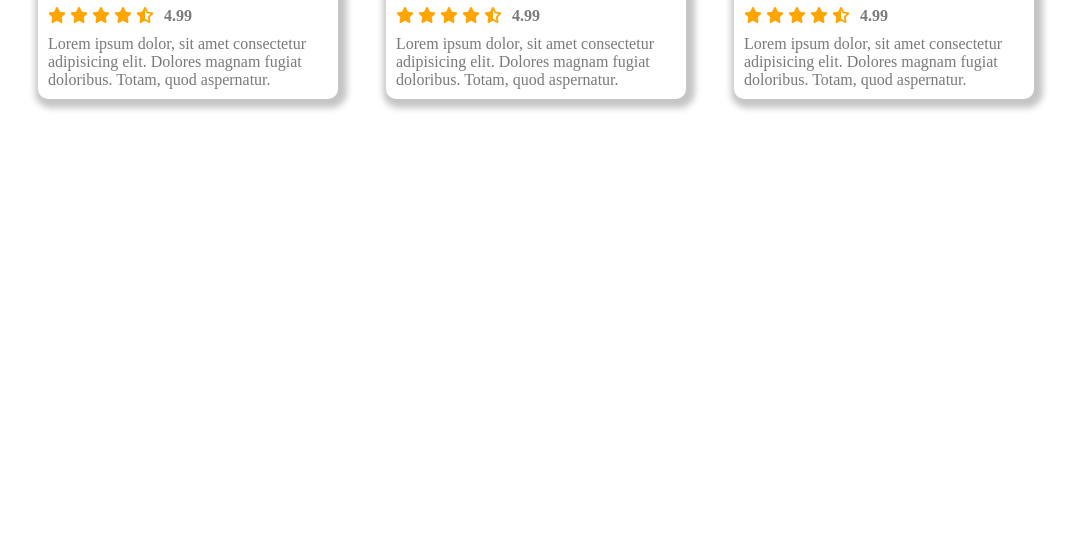
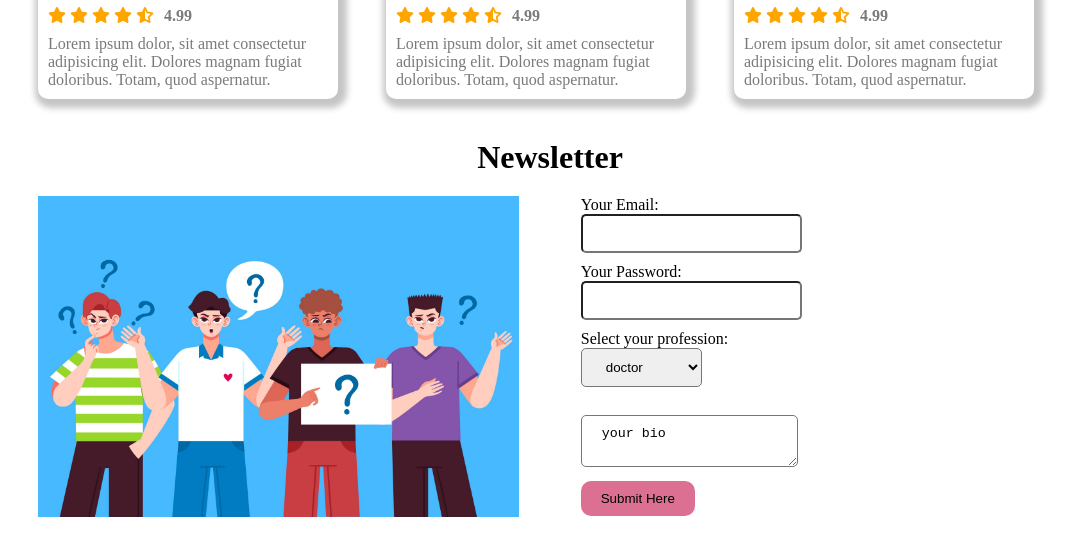
Before and after one commit to Taanveer22/electric-builders, a plain HTML site: page index.html in a window 1280 px wide. Shown: the part 1318-1873 px from the top of the page, without its empty margins (90-1167 px from the left). Before the commit the page ends 1457 px from the top, so only its background shows below. Drawn offline with Linux system fonts and the light colour scheme.

Commit message:
alhamdulliah newsletter section done

```diff
--- a/css/responsive.css
+++ b/css/responsive.css
@@ -10,6 +10,10 @@
 
     .cards-container {
         grid-template-columns: repeat(2, 1fr);
+    }
+
+    .nl-container{
+        flex-direction: column;
     }
 
 
@@ -48,4 +52,16 @@
 
     }
 
+    .nl-container{
+        flex-direction: column;
+    }
+
+    .nl-pic{
+        width: 100%;
+    }
+
+    .nl-form{
+        width: 100%;
+    }
+
 }
--- a/css/style.css
+++ b/css/style.css
@@ -1,17 +1,23 @@
 /* shared css styles */
-*{
+* {
     margin: 0;
     padding: 0;
     box-sizing: border-box;
 }
 
+.common-title {
+    font-size: xx-large;
+    text-align: center;
+    margin-bottom: 20px;
+}
+
 /* header css styles */
-.header-section{
+.header-section {
     background-color: rgb(71, 85, 105);
     margin-bottom: 40px;
 }
 
-.navbar{
+.navbar {
     max-width: 1024px;
     margin: 0 auto;
     display: flex;
@@ -20,12 +26,12 @@
     padding: 20px;
 }
 
-.menu-container{
+.menu-container {
     display: flex;
     gap: 10px;
 }
 
-.menu-btn{
+.menu-btn {
     background-color: black;
     color: white;
     padding: 10px;
@@ -33,18 +39,18 @@
     border-radius: 5px;
 }
 
-.hamburger-container{
+.hamburger-container {
     display: none;
 }
 
 /* main section css styles */
-.main-section{
+.main-section {
     max-width: 1024px;
     margin: 0 auto;
 }
 
 /* banner styles */
-.banner{
+.banner {
     background-color: rgb(242, 242, 242);
     margin-bottom: 40px;
     border-radius: 10px;
@@ -54,17 +60,17 @@
     justify-content: space-between;
 }
 
-.banner-photo{
-    width:47%;
+.banner-photo {
+    width: 47%;
     position: relative;
 }
 
-.banner-photo img{
+.banner-photo img {
     width: 100%;
     border-radius: 10px;
 }
 
-.discount{
+.discount {
     background-color: rgba(0, 0, 0, 0.527);
     color: white;
     width: max-content;
@@ -75,16 +81,18 @@
     left: 35%;
 }
 
-.banner-text{
+.banner-text {
     width: 47%;
     text-align: center;
 }
 
-.banner-text h1, p, button{
+.banner-text h1,
+p,
+button {
     margin-top: 10px;
 }
 
-.banner-btn{
+.banner-btn {
     background-color: transparent;
     padding: 10px 20px;
     border: 2px solid gray;
@@ -92,22 +100,18 @@
 }
 
 /* collection css styles */
-.collection{
+.collection {
     margin-bottom: 40px;
 }
 
-.collection-title{
-    font-size: xx-large;
-    text-align: center;
-    margin-bottom: 20px;
-}
-.cards-container{
+
+.cards-container {
     display: grid;
     grid-template-columns: repeat(3, 1fr);
     gap: 20px;
 }
 
-.card{
+.card {
     /* border: 2px solid red; */
     width: 300px;
     padding: 10px;
@@ -115,14 +119,14 @@
     border-radius: 10px;
 }
 
-.card-photo{
+.card-photo {
     /* border: 2px solid green; */
     width: 280px;
     height: 250px;
 
 }
 
-.card-photo img{
+.card-photo img {
     width: 100%;
     height: 100%;
     object-fit: cover;
@@ -130,24 +134,64 @@
     border-radius: 10px;
 }
 
-.card-info{
+.card-info {
     margin-bottom: 10px;
 }
 
-.card-rating{
+.card-rating {
     display: flex;
     gap: 10px;
 }
 
-.icons{
+.icons {
     color: orange;
 }
 
-.points span{
-    color:rgba(0, 0, 0, 0.527);
+.points span {
+    color: rgba(0, 0, 0, 0.527);
     font-weight: bold;
 }
 
-.card-description p{
+.card-description p {
     color: rgba(0, 0, 0, 0.527);
 }
+
+
+/* newsletter section styles */
+.newsletter {
+    margin-bottom: 40px;
+}
+
+.nl-container {
+    display: flex;
+    justify-content: space-between;
+}
+
+.nl-pic {
+    width: 47%;
+}
+
+.nl-pic img {
+    width: 100%;
+}
+
+.nl-form {
+    width: 47%;
+}
+
+#name,
+#email,
+#password,
+#profession,
+#textarea {
+    padding: 10px 20px;
+    border-radius: 5px;
+    margin-bottom: 10px;
+}
+
+#submit{
+    background-color: palevioletred;
+    padding: 10px 20px;
+    border-radius: 10px;
+    border: none;
+}
--- a/index.html
+++ b/index.html
@@ -1,18 +1,23 @@
 <!DOCTYPE html>
 <html lang="en">
+
 <head>
     <meta charset="UTF-8">
     <meta name="viewport" content="width=device-width, initial-scale=1.0">
     <title>Document</title>
     <link rel="stylesheet" href="./css/style.css">
     <link rel="stylesheet" href="./css/responsive.css">
-    <link rel="stylesheet" href="https://cdnjs.cloudflare.com/ajax/libs/font-awesome/6.7.2/css/all.min.css" integrity="sha512-Evv84Mr4kqVGRNSgIGL/F/aIDqQb7xQ2vcrdIwxfjThSH8CSR7PBEakCr51Ck+w+/U6swU2Im1vVX0SVk9ABhg==" crossorigin="anonymous" referrerpolicy="no-referrer" />
+    <link rel="stylesheet" href="https://cdnjs.cloudflare.com/ajax/libs/font-awesome/6.7.2/css/all.min.css"
+        integrity="sha512-Evv84Mr4kqVGRNSgIGL/F/aIDqQb7xQ2vcrdIwxfjThSH8CSR7PBEakCr51Ck+w+/U6swU2Im1vVX0SVk9ABhg=="
+        crossorigin="anonymous" referrerpolicy="no-referrer" />
 </head>
 
 <body>
 
+
     <header class="header-section">
 
+        <!-- navbar section structure -->
         <nav class="navbar">
 
             <h1>Electric Builders</h1>
@@ -35,6 +40,7 @@
 
     <main class="main-section">
 
+        <!-- banner section structure -->
         <section class="banner">
 
             <div class="banner-photo">
@@ -46,14 +52,18 @@
 
             <div class="banner-text">
                 <h1>PURCHASE ANY QUANTITY</h1>
-                <p>Lorem ipsum dolor sit amet consectetur adipisicing elit. Exercitationem esse perferendis explicabo cum debitis neque commodi saepe itaque optio sit.</p>
+                <p>Lorem ipsum dolor sit amet consectetur adipisicing elit. Exercitationem esse perferendis explicabo
+                    cum debitis neque commodi saepe itaque optio sit.</p>
                 <button class="banner-btn">Order Now</button>
                 <button class="banner-btn">Shop List</button>
             </div>
         </section>
 
+
+
+        <!-- collectiton section structure -->
         <section class="collection">
-            <h1 class="collection-title">Popular Collection</h1>
+            <h1 class="common-title">Popular Collection</h1>
             <div class="cards-container">
 
                 <div class="card">
@@ -77,7 +87,8 @@
                         </div>
                     </div>
                     <div class="card-description">
-                        <p>Lorem ipsum dolor, sit amet consectetur adipisicing elit. Dolores magnam fugiat doloribus. Totam, quod aspernatur.</p>
+                        <p>Lorem ipsum dolor, sit amet consectetur adipisicing elit. Dolores magnam fugiat doloribus.
+                            Totam, quod aspernatur.</p>
                     </div>
                 </div>
                 <div class="card">
@@ -101,7 +112,8 @@
                         </div>
                     </div>
                     <div class="card-description">
-                        <p>Lorem ipsum dolor, sit amet consectetur adipisicing elit. Dolores magnam fugiat doloribus. Totam, quod aspernatur.</p>
+                        <p>Lorem ipsum dolor, sit amet consectetur adipisicing elit. Dolores magnam fugiat doloribus.
+                            Totam, quod aspernatur.</p>
                     </div>
                 </div>
                 <div class="card">
@@ -125,7 +137,8 @@
                         </div>
                     </div>
                     <div class="card-description">
-                        <p>Lorem ipsum dolor, sit amet consectetur adipisicing elit. Dolores magnam fugiat doloribus. Totam, quod aspernatur.</p>
+                        <p>Lorem ipsum dolor, sit amet consectetur adipisicing elit. Dolores magnam fugiat doloribus.
+                            Totam, quod aspernatur.</p>
                     </div>
                 </div>
                 <div class="card">
@@ -149,7 +162,8 @@
                         </div>
                     </div>
                     <div class="card-description">
-                        <p>Lorem ipsum dolor, sit amet consectetur adipisicing elit. Dolores magnam fugiat doloribus. Totam, quod aspernatur.</p>
+                        <p>Lorem ipsum dolor, sit amet consectetur adipisicing elit. Dolores magnam fugiat doloribus.
+                            Totam, quod aspernatur.</p>
                     </div>
                 </div>
                 <div class="card">
@@ -173,7 +187,8 @@
                         </div>
                     </div>
                     <div class="card-description">
-                        <p>Lorem ipsum dolor, sit amet consectetur adipisicing elit. Dolores magnam fugiat doloribus. Totam, quod aspernatur.</p>
+                        <p>Lorem ipsum dolor, sit amet consectetur adipisicing elit. Dolores magnam fugiat doloribus.
+                            Totam, quod aspernatur.</p>
                     </div>
                 </div>
                 <div class="card">
@@ -197,7 +212,8 @@
                         </div>
                     </div>
                     <div class="card-description">
-                        <p>Lorem ipsum dolor, sit amet consectetur adipisicing elit. Dolores magnam fugiat doloribus. Totam, quod aspernatur.</p>
+                        <p>Lorem ipsum dolor, sit amet consectetur adipisicing elit. Dolores magnam fugiat doloribus.
+                            Totam, quod aspernatur.</p>
                     </div>
                 </div>
 
@@ -205,7 +221,43 @@
             </div>
         </section>
 
+
+        <!-- newsletter section start -->
+        <section class="newsletter">
+            <h1 class="common-title">Newsletter</h1>
+            <div class="nl-container">
+                <div class="nl-pic">
+                    <img src="./resources/qna.jpg" alt="">
+                </div>
+
+                <div class="nl-form">
+                    <form action="">
+
+                        <label for="email">Your Email: </label> <br>
+                        <input type="email" name="email" id="email"> <br>
+
+                        <label for="password">Your Password: </label> <br>
+                        <input type="password" name="password" id="password"> <br>
+
+                        <label for="profession">Select your profession: </label> <br>
+
+                        <select name="profession" id="profession">
+                            <option value="">doctor</option>
+                            <option value="">engineer</option>
+                            <option value="">developer</option>
+                        </select> <br> <br>
+
+                        <textarea name="" id="textarea">your bio</textarea> <br>
+
+                        <input id="submit" type="submit" value="Submit Here">
+                    </form>
+                </div>
+            </div>
+
+        </section>
+
     </main>
 
 </body>
+
 </html>
```
